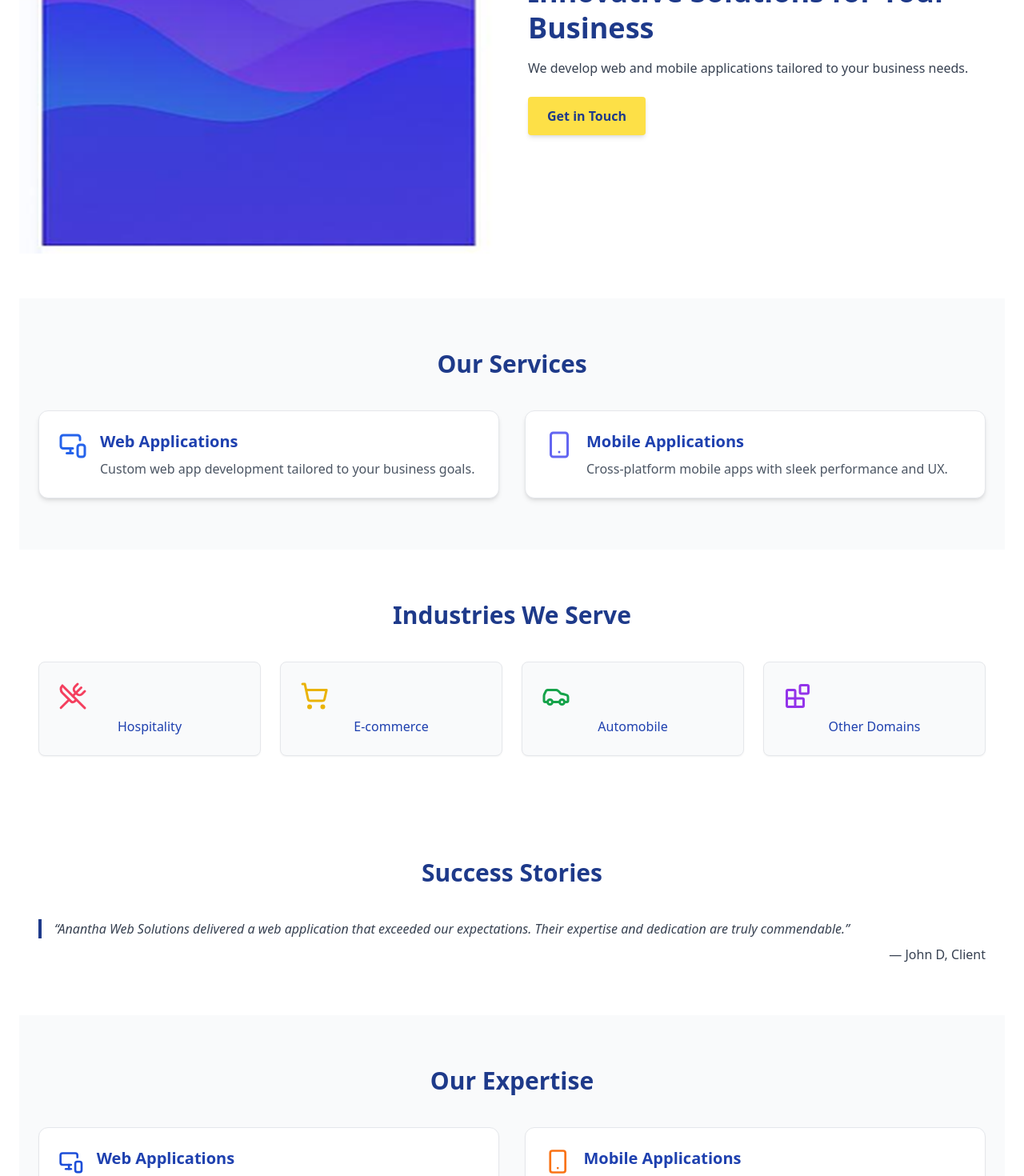
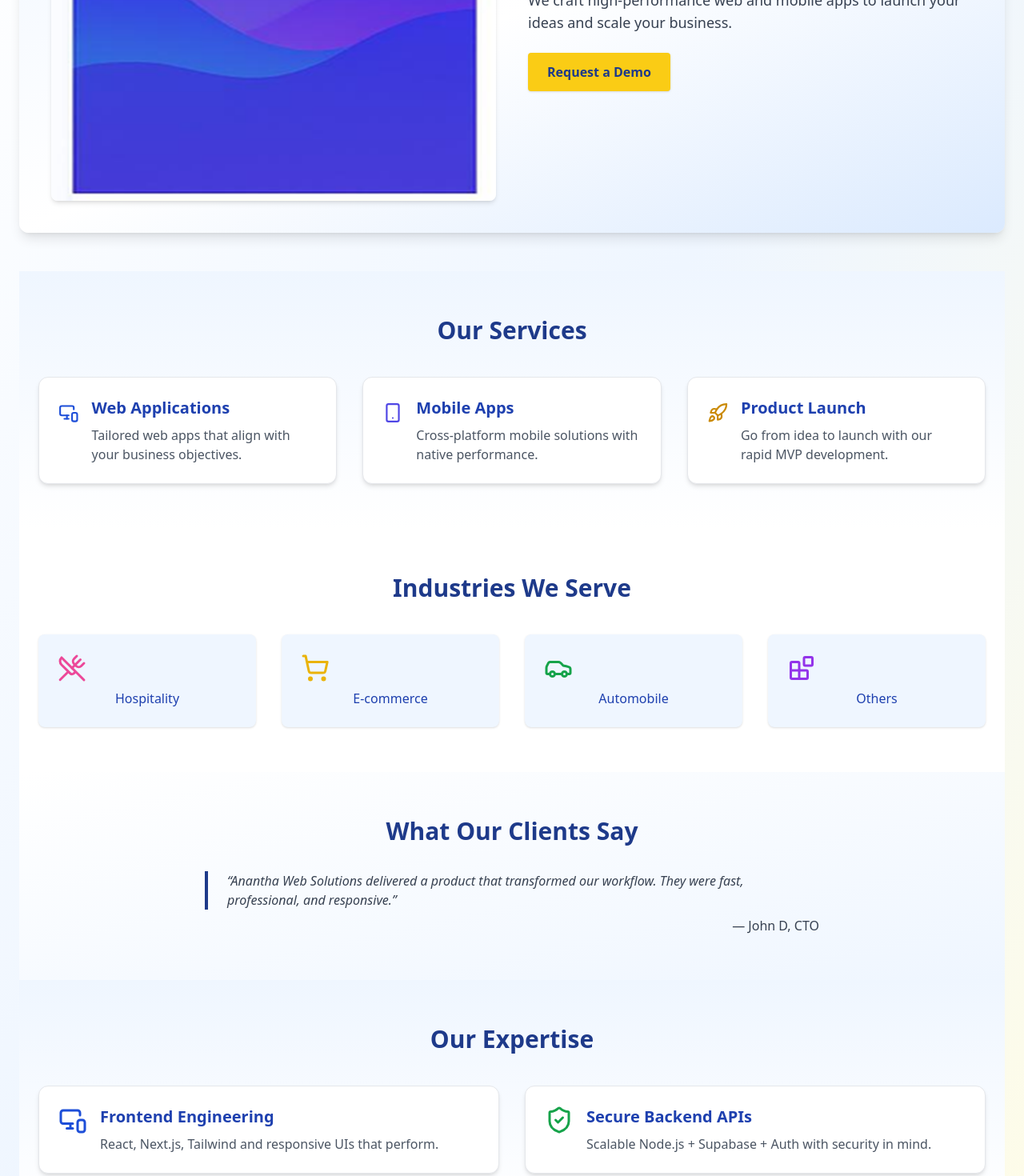
Before and after one commit to trinetra-reddy/aws-web, a Next.js app: page / in a window 1280 px wide. Shown: the part 360-1830 px from the top of the page at 80% size. Built offline with nearby package versions, Linux system fonts and the light colour scheme.

Commit message:
updated the home page design

```diff
--- a/pages/index.tsx
+++ b/pages/index.tsx
@@ -4,7 +4,7 @@ import { useEffect } from 'react'
 import AOS from 'aos'
 import 'aos/dist/aos.css'
 import { motion } from 'framer-motion'
-import { MonitorSmartphone, Smartphone } from 'lucide-react'
+import { MonitorSmartphone, Smartphone, Rocket, ShieldCheck } from 'lucide-react'
 import { UtensilsCrossed, ShoppingCart, Car, Blocks } from 'lucide-react'
 
 export default function Home() {
@@ -13,67 +13,70 @@ export default function Home() {
   }, []);
 
   return (
-    <main className="w-full max-w-7xl mx-auto my-10 p-4 sm:p-6 bg-white rounded-xl shadow-lg">
+    <main className="w-full max-w-7xl mx-auto my-6 p-4 sm:p-6 bg-gradient-to-br from-white via-blue-50 to-yellow-50 rounded-xl shadow-xl">
       {/* Hero Section */}
-      <section className="flex flex-col md:flex-row items-center justify-between gap-10 py-14">
+      <section className="bg-gradient-to-br from-blue-50 via-white to-blue-100 rounded-xl p-10 shadow-lg max-w-7xl mx-auto mb-12">
+        <div className="flex flex-col md:flex-row items-center justify-between gap-10">
           <motion.div
             className="w-full md:w-1/2"
-          initial={{ opacity: 0, x: -50 }}
-          animate={{ opacity: 1, x: 0 }}
-          transition={{ duration: 0.7 }}
+            initial={{ opacity: 0, x: -40 }}
+            whileInView={{ opacity: 1, x: 0 }}
+            transition={{ duration: 0.6 }}
           >
             <Image
               src="/assets/hero-graphic-formatted.png"
-            alt="Hero Graphic"
-            width={500}
-            height={400}
-            className="w-full h-auto"
+              alt="Service Graphic"
+              width={600}
+              height={500}
+              className="rounded-lg shadow-md"
             />
           </motion.div>
           <motion.div
             className="w-full md:w-1/2 text-center md:text-left"
-          initial={{ opacity: 0, x: 50 }}
-          animate={{ opacity: 1, x: 0 }}
-          transition={{ duration: 0.7 }}
+            initial={{ opacity: 0, x: 40 }}
+            whileInView={{ opacity: 1, x: 0 }}
+            transition={{ duration: 0.6 }}
           >
-          <h2 className="text-4xl font-extrabold text-blue-900 mb-4 leading-tight">
-            Innovative Solutions for Your Business
-          </h2>
-          <p className="mb-6 text-gray-700">
-            We develop web and mobile applications tailored to your business needs.
+            <h1 className="text-4xl font-extrabold text-blue-900 mb-4 leading-tight">
+              Build Smarter, Grow Faster
+            </h1>
+            <p className="text-gray-700 mb-6 text-lg">
+              We craft high-performance web and mobile apps to launch your ideas and scale your business.
             </p>
-          <motion.button
-            whileHover={{ scale: 1.07 }}
-            className="cursor-pointer bg-yellow-300 hover:bg-yellow-400 text-blue-900 px-6 py-3 font-semibold rounded shadow-md transition"
-          >
-            Get in Touch
-          </motion.button>
+            <button className="bg-yellow-400 hover:bg-yellow-500 text-blue-900 px-6 py-3 rounded shadow transition font-semibold">
+              Request a Demo
+            </button>
           </motion.div>
+        </div>
       </section>
 
       {/* Services Section */}
-      <section id="services" className="py-16 px-6 bg-gray-50" data-aos="fade-up">
-        <h3 className="text-3xl font-bold text-blue-900 mb-10 text-center">Our Services</h3>
-        <div className="grid grid-cols-1 md:grid-cols-2 gap-8">
+      <section id="services" className="py-14 px-6 bg-gradient-to-b from-blue-50 to-white" data-aos="fade-up">
+        <h2 className="text-3xl font-bold text-blue-900 text-center mb-10">Our Services</h2>
+        <div className="grid grid-cols-1 md:grid-cols-2 lg:grid-cols-3 gap-8">
           {[{
-            icon: <MonitorSmartphone size={36} className="text-blue-600" />,
+            icon: <MonitorSmartphone size={40} className="text-blue-700" />,
             title: 'Web Applications',
-            desc: 'Custom web app development tailored to your business goals.'
+            desc: 'Tailored web apps that align with your business objectives.'
           }, {
-            icon: <Smartphone size={36} className="text-indigo-500" />,
-            title: 'Mobile Applications',
-            desc: 'Cross-platform mobile apps with sleek performance and UX.'
-          }].map((s, i) => (
+            icon: <Smartphone size={40} className="text-indigo-600" />,
+            title: 'Mobile Apps',
+            desc: 'Cross-platform mobile solutions with native performance.'
+          }, {
+            icon: <Rocket size={40} className="text-yellow-600" />,
+            title: 'Product Launch',
+            desc: 'Go from idea to launch with our rapid MVP development.'
+          }].map((service, i) => (
             <motion.div
               key={i}
               className="cursor-pointer bg-white p-6 rounded-xl shadow-md border border-gray-200 flex items-start gap-4"
-              whileHover={{ scale: 1.03 }}
+              whileHover={{ scale: 1.05 }}
               transition={{ duration: 0.3 }}
             >
-              {s.icon}
+              {service.icon}
               <div>
-                <h4 className="text-xl font-semibold mb-2 text-blue-800">{s.title}</h4>
-                <p className="text-gray-600">{s.desc}</p>
+                <h4 className="text-xl font-semibold text-blue-800 mb-2">{service.title}</h4>
+                <p className="text-gray-600">{service.desc}</p>
               </div>
             </motion.div>
           ))}
@@ -81,59 +84,59 @@ export default function Home() {
       </section>
 
       {/* Industries Section */}
-      <section id="industries" className="py-16 px-6 bg-white" data-aos="zoom-in-up">
-        <h3 className="text-3xl font-bold text-blue-900 mb-10 text-center">Industries We Serve</h3>
-        <div className="grid grid-cols-2 md:grid-cols-4 gap-6 text-center">
+      <section id="industries" className="py-14 px-6 bg-white" data-aos="fade-up">
+        <h2 className="text-3xl font-bold text-blue-900 text-center mb-10">Industries We Serve</h2>
+        <div className="grid grid-cols-2 md:grid-cols-4 gap-8 text-center">
           {[
-            { icon: <UtensilsCrossed size={36} className="text-rose-500 mb-2" />, label: 'Hospitality' },
+            { icon: <UtensilsCrossed size={36} className="text-pink-500 mb-2" />, label: 'Hospitality' },
             { icon: <ShoppingCart size={36} className="text-yellow-500 mb-2" />, label: 'E-commerce' },
             { icon: <Car size={36} className="text-green-600 mb-2" />, label: 'Automobile' },
-            { icon: <Blocks size={36} className="text-purple-600 mb-2" />, label: 'Other Domains' }
+            { icon: <Blocks size={36} className="text-purple-600 mb-2" />, label: 'Others' }
           ].map((item, i) => (
             <motion.div
               key={i}
-              className="cursor-pointer bg-gray-50 p-6 rounded-lg shadow-sm hover:shadow-md border border-gray-200 transition"
-              whileHover={{ scale: 1.05 }}
+              className="bg-blue-50 p-6 rounded-lg shadow hover:shadow-lg transition"
+              whileHover={{ scale: 1.06 }}
             >
               {item.icon}
-              <span className="block font-medium text-blue-800">{item.label}</span>
+              <p className="text-blue-800 font-medium">{item.label}</p>
             </motion.div>
           ))}
         </div>
       </section>
 
-      {/* Success Stories */}
-      <section className="py-16 px-6" data-aos="fade-up">
-        <h3 className="text-3xl font-bold text-blue-900 mb-10 text-center">Success Stories</h3>
-        <blockquote className="italic border-l-4 border-blue-900 pl-4 mb-2 text-gray-700">
-          “Anantha Web Solutions delivered a web application that exceeded our expectations. Their expertise and dedication are truly commendable.”
+      {/* Testimonials Section */}
+      <section className="py-14 px-6 bg-gradient-to-br from-white to-blue-50" data-aos="fade-up">
+        <h2 className="text-3xl font-bold text-blue-900 text-center mb-8">What Our Clients Say</h2>
+        <blockquote className="italic border-l-4 border-blue-900 pl-6 text-gray-700 max-w-3xl mx-auto">
+          “Anantha Web Solutions delivered a product that transformed our workflow. They were fast, professional, and responsive.”
         </blockquote>
-        <p className="text-right font-medium mt-2 text-gray-700">— John D, Client</p>
+        <p className="text-right font-medium mt-2 text-gray-700 max-w-3xl mx-auto">— John D, CTO</p>
       </section>
 
-      {/* Our Expertise */}
-      <section className="py-16 px-6 bg-gray-50" data-aos="fade-up">
-        <h3 className="text-3xl font-bold text-blue-900 mb-10 text-center">Our Expertise</h3>
+      {/* Expertise Section */}
+      <section className="py-14 px-6 bg-gradient-to-b from-blue-50 to-white" data-aos="fade-up">
+        <h2 className="text-3xl font-bold text-blue-900 text-center mb-10">Our Expertise</h2>
         <div className="grid grid-cols-1 md:grid-cols-2 gap-8">
           {[{
             icon: <MonitorSmartphone size={36} className="text-blue-700" />,
-            title: 'Web Applications',
-            desc: 'Custom web application development for diverse business requirements'
+            title: 'Frontend Engineering',
+            desc: 'React, Next.js, Tailwind and responsive UIs that perform.'
           }, {
-            icon: <Smartphone size={36} className="text-orange-500" />,
-            title: 'Mobile Applications',
-            desc: 'Creating user-friendly mobile-apps for both iOS and Android platforms'
-          }].map((expertise, i) => (
+            icon: <ShieldCheck size={36} className="text-green-600" />,
+            title: 'Secure Backend APIs',
+            desc: 'Scalable Node.js + Supabase + Auth with security in mind.'
+          }].map((exp, i) => (
             <motion.div
               key={i}
-              className="cursor-pointer bg-white p-6 border rounded-xl shadow-sm flex items-start gap-4"
+              className="cursor-pointer bg-white p-6 border rounded-xl shadow-md flex items-start gap-4"
               whileHover={{ scale: 1.03 }}
               transition={{ duration: 0.3 }}
             >
-              {expertise.icon}
+              {exp.icon}
               <div>
-                <h4 className="text-xl font-bold mb-2 text-blue-800">{expertise.title}</h4>
-                <p className="text-gray-600">{expertise.desc}</p>
+                <h4 className="text-xl font-bold mb-2 text-blue-800">{exp.title}</h4>
+                <p className="text-gray-600">{exp.desc}</p>
               </div>
             </motion.div>
           ))}
--- a/pages/services.tsx
+++ b/pages/services.tsx
@@ -1,52 +1,87 @@
-// pages/services.tsx
+'use client'
+import { motion } from 'framer-motion'
 import Image from 'next/image'
 import { MonitorSmartphone, Smartphone, UserCog } from 'lucide-react'
 
 export default function Services() {
     return (
-        <main className="w-full max-w-6xl mx-auto px-4 py-10">
+        <main className="w-full max-w-7xl mx-auto px-20 py-20 bg-gradient-to-b from-blue-50 to-white">
             {/* Hero Section */}
-            <section className="flex flex-col-reverse md:flex-row items-center gap-10 mb-12">
-                <div className="w-full md:w-1/2">
-                    <h1 className="text-3xl md:text-4xl font-bold mb-4">Our Core Services</h1>
-                    <p className="text-gray-600 mb-6">
+            <section className="flex flex-col-reverse md:flex-row items-center gap-10 mb-16">
+                <motion.div
+                    className="w-full md:w-1/2"
+                    initial={{ opacity: 0, x: -50 }}
+                    animate={{ opacity: 1, x: 0 }}
+                    transition={{ duration: 0.7 }}
+                >
+                    <h1 className="text-4xl md:text-5xl font-extrabold text-blue-900 mb-4">Our Core Services</h1>
+                    <p className="text-gray-700 mb-6 text-lg">
                         We help companies build scalable solutions through custom software, design, and strategy.
                     </p>
                     <div className="flex flex-wrap gap-4">
-                        <button className="bg-blue-600 text-white px-6 py-2 rounded hover:bg-blue-700">Mateo Us</button>
-                        <button className="border border-blue-600 text-blue-600 px-6 py-2 rounded hover:bg-blue-50">Section Work</button>
+                        <button className="bg-blue-600 text-white px-6 py-2 rounded hover:bg-blue-700 transition cursor-pointer shadow">
+                            Mateo Us
+                        </button>
+                        <button className="border border-blue-600 text-blue-600 px-6 py-2 rounded hover:bg-blue-100 transition cursor-pointer">
+                            Section Work
+                        </button>
                     </div>
-                </div>
-                <div className="w-full md:w-1/2">
+                </motion.div>
+                <motion.div
+                    className="w-full md:w-1/2"
+                    initial={{ opacity: 0, x: 50 }}
+                    animate={{ opacity: 1, x: 0 }}
+                    transition={{ duration: 0.7 }}
+                >
                     <Image
                         src="/assets/services-hero-formatted.png"
                         alt="Service Illustration"
                         width={1200}
                         height={900}
+                        className="rounded-xl shadow-md"
                     />
-
-                </div>
+                </motion.div>
             </section>
 
             {/* What We Do Section */}
             <section>
-                <h2 className="text-2xl font-semibold text-center mb-8">What We Do</h2>
-                <div className="grid grid-cols-1 sm:grid-cols-2 md:grid-cols-3 gap-6">
-                    <div className="p-6 border rounded text-center shadow-sm">
-                        <MonitorSmartphone size={32} className="mx-auto mb-4 text-blue-600" />
-                        <h4 className="text-lg font-bold mb-1">Web Applications</h4>
-                        <p className="text-sm text-gray-500">Custom scalable web apps using modern tech.</p>
-                    </div>
-                    <div className="p-6 border rounded text-center shadow-sm">
-                        <Smartphone size={32} className="mx-auto mb-4 text-purple-600" />
-                        <h4 className="text-lg font-bold mb-1">Mobile Apps</h4>
-                        <p className="text-sm text-gray-500">Android and iOS solutions for any use case.</p>
-                    </div>
-                    <div className="p-6 border rounded text-center shadow-sm">
-                        <UserCog size={32} className="mx-auto mb-4 text-green-600" />
-                        <h4 className="text-lg font-bold mb-1">Consulting</h4>
-                        <p className="text-sm text-gray-500">Tech strategy, audit, and optimization support.</p>
-                    </div>
+                <motion.h2
+                    className="text-3xl font-bold text-center text-blue-900 mb-12"
+                    initial={{ opacity: 0, y: -20 }}
+                    whileInView={{ opacity: 1, y: 0 }}
+                    viewport={{ once: true }}
+                    transition={{ duration: 0.5 }}
+                >
+                    What We Do
+                </motion.h2>
+                <div className="grid grid-cols-1 sm:grid-cols-2 md:grid-cols-3 gap-8">
+                    {[{
+                        icon: <MonitorSmartphone size={36} className="mx-auto mb-4 text-blue-600" />,
+                        title: 'Web Applications',
+                        desc: 'Custom scalable web apps using modern tech.'
+                    }, {
+                        icon: <Smartphone size={36} className="mx-auto mb-4 text-purple-600" />,
+                        title: 'Mobile Apps',
+                        desc: 'Android and iOS solutions for any use case.'
+                    }, {
+                        icon: <UserCog size={36} className="mx-auto mb-4 text-green-600" />,
+                        title: 'Consulting',
+                        desc: 'Tech strategy, audit, and optimization support.'
+                    }].map((item, i) => (
+                        <motion.div
+                            key={i}
+                            className="bg-white p-6 text-center rounded-xl shadow-md border border-gray-200 hover:shadow-xl transition cursor-pointer"
+                            whileHover={{ scale: 1.05 }}
+                            initial={{ opacity: 0, y: 30 }}
+                            whileInView={{ opacity: 1, y: 0 }}
+                            viewport={{ once: true }}
+                            transition={{ duration: 0.4, delay: i * 0.15 }}
+                        >
+                            {item.icon}
+                            <h4 className="text-lg font-semibold mb-2 text-blue-800">{item.title}</h4>
+                            <p className="text-gray-600 text-sm">{item.desc}</p>
+                        </motion.div>
+                    ))}
                 </div>
             </section>
         </main>
```
Also changed, not shown: components/Services.tsx (+7 -7 lines), 1 other file (tests, documents, lock files or other folders). Lines whose indentation alone changed are shown as unchanged.
